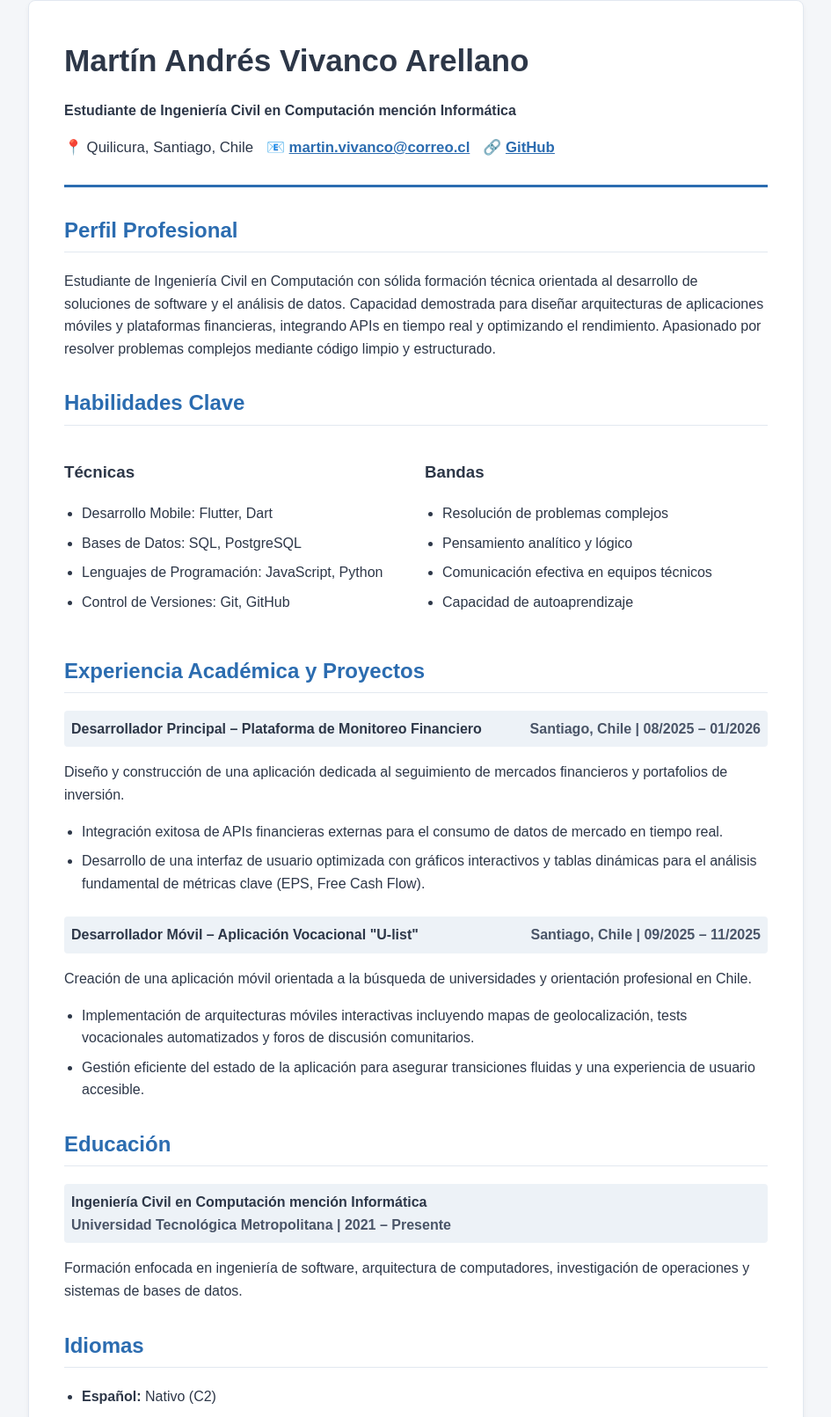
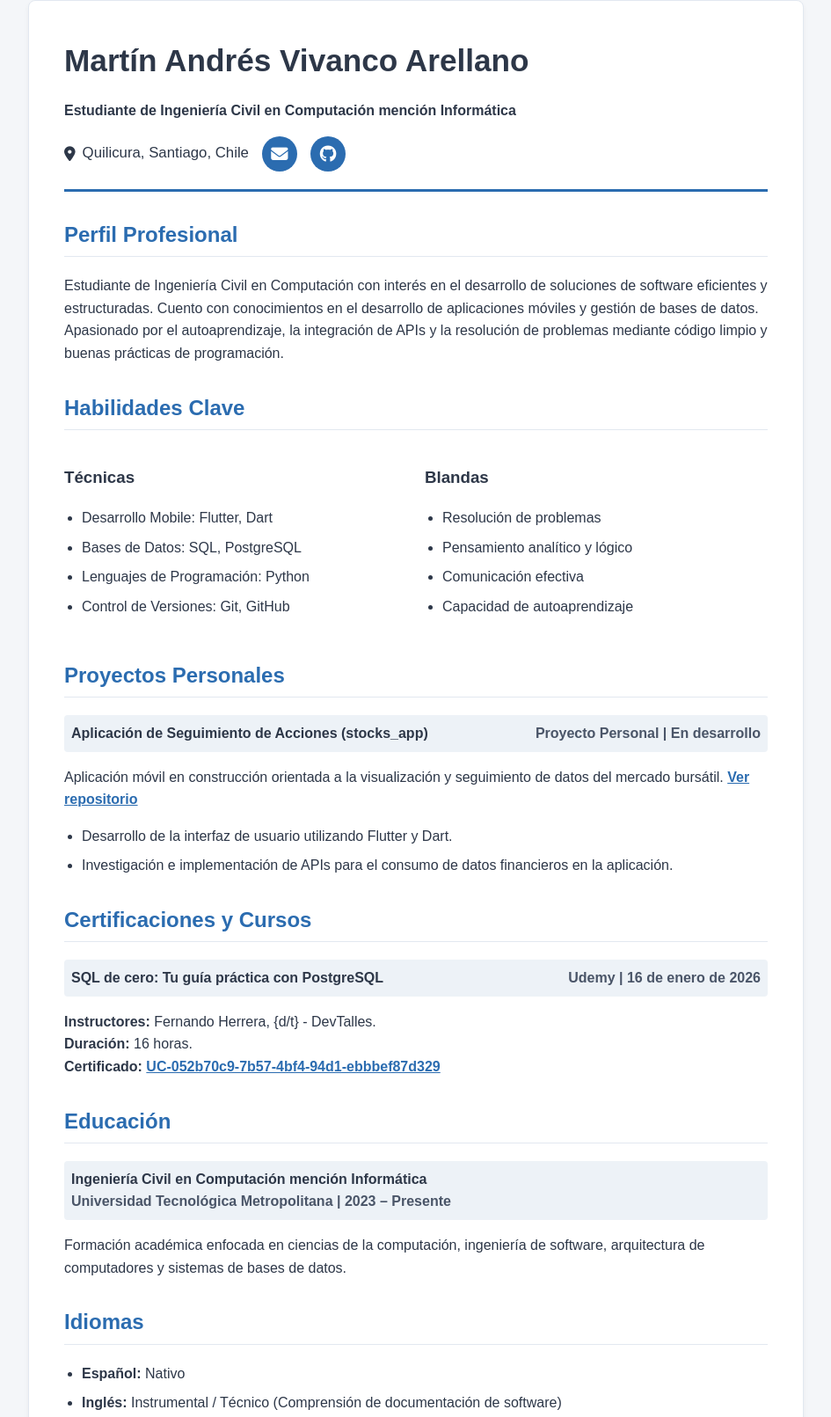
Before and after one commit to Matawue/cv-inclusivo, a plain HTML site: page index.html in a window 1280 px wide. Shown: the part 112-1723 px from the top of the page at 88% size, without its empty margins (167-1112 px from the left). Drawn offline with Linux system fonts and the light colour scheme.

Commit message:
Update index.html

```diff
--- a/index.html
+++ b/index.html
@@ -4,6 +4,8 @@
     <meta charset="UTF-8">
     <meta name="viewport" content="width=device-width, initial-scale=1.0">
     <title>CV Inclusivo - Martín Vivanco</title>
+    <link rel="stylesheet" href="https://cdnjs.cloudflare.com/ajax/libs/font-awesome/6.4.0/css/all.min.css">
+
     <style>
         /* --- VARIABLES DE COLOR (Tema Claro por defecto) --- */
         :root {
@@ -15,6 +17,8 @@
             --border-color: #e2e8f0;
             --btn-bg: #edf2f7;
             --btn-text: #2d3748;
+            --icon-btn-bg: #2b6cb0;
+            --icon-btn-text: #ffffff;
 
             /* Accesibilidad */
             --base-font-size: 16px;
@@ -25,16 +29,18 @@
             --bg-color: #000000;
             --container-bg: #000000;
             --text-color: #ffffff;
-            --text-muted: #ffff00; /* Amarillo para destacar texto secundario en fondo negro */
-            --primary-color: #00ffff; /* Neón para enlaces y botones principales */
+            --text-muted: #ffff00;
+            --primary-color: #00ffff;
             --border-color: #ffffff;
             --btn-bg: #ffffff;
             --btn-text: #000000;
+            --icon-btn-bg: #00ffff;
+            --icon-btn-text: #000000;
         }
 
-        /* --- ESTILOS GENERALES (Tipografía clara y sin serifas) --- */
+        /* --- ESTILOS GENERALES --- */
         body {
-            font-family: Arial, Helvetica, sans-serif; /* Tipografía altamente legible */
+            font-family: Arial, Helvetica, sans-serif;
             font-size: var(--base-font-size);
             line-height: 1.6;
             background-color: var(--bg-color);
@@ -109,31 +115,56 @@
             margin-top: 30px;
         }
 
+        /* --- BOTONES DE CONTACTO CON ICONOS --- */
         .contact-info {
             list-style: none;
             padding: 0;
-            margin: 10px 0 0 0;
+            margin: 15px 0 0 0;
             display: flex;
             flex-wrap: wrap;
             gap: 15px;
+            align-items: center;
         }
 
         .contact-info li {
             font-size: 1.05rem;
+            display: flex;
+            align-items: center;
+            gap: 8px;
         }
 
-        a {
+        .icon-btn {
+            display: inline-flex;
+            align-items: center;
+            justify-content: center;
+            background-color: var(--icon-btn-bg);
+            color: var(--icon-btn-text);
+            width: 40px;
+            height: 40px;
+            border-radius: 50%;
+            text-decoration: none;
+            font-size: 1.2rem;
+            transition: transform 0.2s;
+        }
+
+        .icon-btn:hover {
+            transform: scale(1.1);
+            text-decoration: none;
+        }
+
+        /* Enlaces normales */
+        a:not(.icon-btn) {
             color: var(--primary-color);
             text-decoration: underline;
             font-weight: bold;
         }
 
         /* --- LISTAS Y DETALLES --- */
-        ul {
+        ul.bullet-list {
             padding-left: 20px;
         }
 
-        li {
+        ul.bullet-list li {
             margin-bottom: 8px;
         }
 
@@ -177,8 +208,8 @@
     <div class="accessibility-bar" aria-label="Herramientas de accesibilidad">
         <strong>Herramientas de Accesibilidad:</strong>
         <div class="accessibility-controls">
-            <button onclick="changeFontSize(1)" window-size="up" aria-label="Aumentar tamaño del texto">A+</button>
-            <button onclick="changeFontSize(-1)" window-size="down" aria-label="Disminuir tamaño del texto">A-</button>
+            <button onclick="changeFontSize(1)" aria-label="Aumentar tamaño del texto">A+</button>
+            <button onclick="changeFontSize(-1)" aria-label="Disminuir tamaño del texto">A-</button>
             <button onclick="toggleContrast()" id="contrastBtn" aria-label="Cambiar a alto contraste">Alto Contraste</button>
         </div>
     </div>
@@ -188,15 +219,23 @@
             <h1>Martín Andrés Vivanco Arellano</h1>
             <p><strong>Estudiante de Ingeniería Civil en Computación mención Informática</strong></p>
             <ul class="contact-info">
-                <li>📍 Quilicura, Santiago, Chile</li>
-                <li>📧 <a href="mailto:martin.vivanco@correo.cl" aria-label="Enviar correo a martin.vivanco@correo.cl">martin.vivanco@correo.cl</a></li>
-                <li>🔗 <a href="https://github.com/tu-usuario" target="_blank" aria-label="Visitar perfil de GitHub de Martín Vivanco (se abre en una nueva pestaña)">GitHub</a></li>
+                <li><i class="fas fa-map-marker-alt" aria-hidden="true"></i> Quilicura, Santiago, Chile</li>
+                <li>
+                    <a href="mailto:mvivarellano@gmail.com" class="icon-btn" aria-label="Enviar correo electrónico a mvivarellano@gmail.com">
+                        <i class="fas fa-envelope" aria-hidden="true"></i>
+                    </a>
+                </li>
+                <li>
+                    <a href="https://github.com/Matawue" target="_blank" class="icon-btn" aria-label="Visitar perfil de GitHub (se abre en una nueva pestaña)">
+                        <i class="fab fa-github" aria-hidden="true"></i>
+                    </a>
+                </li>
             </ul>
         </header>
 
         <section aria-labelledby="perfil-titulo">
             <h2 id="perfil-titulo">Perfil Profesional</h2>
-            <p>Estudiante de Ingeniería Civil en Computación con sólida formación técnica orientada al desarrollo de soluciones de software y el análisis de datos. Capacidad demostrada para diseñar arquitecturas de aplicaciones móviles y plataformas financieras, integrando APIs en tiempo real y optimizando el rendimiento. Apasionado por resolver problemas complejos mediante código limpio y estructurado.</p>
+            <p>Estudiante de Ingeniería Civil en Computación con interés en el desarrollo de soluciones de software eficientes y estructuradas. Cuento con conocimientos en el desarrollo de aplicaciones móviles y gestión de bases de datos. Apasionado por el autoaprendizaje, la integración de APIs y la resolución de problemas mediante código limpio y buenas prácticas de programación.</p>
         </section>
 
         <section aria-labelledby="habilidades-titulo">
@@ -204,50 +243,52 @@
             <div class="skills-grid">
                 <div>
                     <h3>Técnicas</h3>
-                    <ul>
+                    <ul class="bullet-list">
                         <li>Desarrollo Mobile: Flutter, Dart</li>
                         <li>Bases de Datos: SQL, PostgreSQL</li>
-                        <li>Lenguajes de Programación: JavaScript, Python</li>
+                        <li>Lenguajes de Programación: Python</li>
                         <li>Control de Versiones: Git, GitHub</li>
                     </ul>
                 </div>
                 <div>
-                    <h3>Bandas</h3>
-                    <ul>
-                        <li>Resolución de problemas complejos</li>
+                    <h3>Blandas</h3>
+                    <ul class="bullet-list">
+                        <li>Resolución de problemas</li>
                         <li>Pensamiento analítico y lógico</li>
-                        <li>Comunicación efectiva en equipos técnicos</li>
+                        <li>Comunicación efectiva</li>
                         <li>Capacidad de autoaprendizaje</li>
                     </ul>
                 </div>
             </div>
         </section>
 
-        <section aria-labelledby="experiencia-titulo">
-            <h2 id="experiencia-titulo">Experiencia Académica y Proyectos</h2>
+        <section aria-labelledby="proyectos-titulo">
+            <h2 id="proyectos-titulo">Proyectos Personales</h2>
 
             <div class="project">
                 <div class="project-header">
-                    <span>Desarrollador Principal – Plataforma de Monitoreo Financiero</span>
-                    <span class="project-meta">Santiago, Chile | 08/2025 – 01/2026</span>
+                    <span>Aplicación de Seguimiento de Acciones (stocks_app)</span>
+                    <span class="project-meta">Proyecto Personal | En desarrollo</span>
                 </div>
-                <p>Diseño y construcción de una aplicación dedicada al seguimiento de mercados financieros y portafolios de inversión.</p>
-                <ul>
-                    <li>Integración exitosa de APIs financieras externas para el consumo de datos de mercado en tiempo real.</li>
-                    <li>Desarrollo de una interfaz de usuario optimizada con gráficos interactivos y tablas dinámicas para el análisis fundamental de métricas clave (EPS, Free Cash Flow).</li>
+                <p>Aplicación móvil en construcción orientada a la visualización y seguimiento de datos del mercado bursátil. <a href="https://github.com/Matawue/stocks_app" target="_blank" aria-label="Ver repositorio de stocks_app en GitHub (se abre en nueva pestaña)">Ver repositorio</a></p>
+                <ul class="bullet-list">
+                    <li>Desarrollo de la interfaz de usuario utilizando Flutter y Dart.</li>
+                    <li>Investigación e implementación de APIs para el consumo de datos financieros en la aplicación.</li>
                 </ul>
             </div>
+        </section>
+
+        <section aria-labelledby="certificaciones-titulo">
+            <h2 id="certificaciones-titulo">Certificaciones y Cursos</h2>
 
             <div class="project">
                 <div class="project-header">
-                    <span>Desarrollador Móvil – Aplicación Vocacional "U-list"</span>
-                    <span class="project-meta">Santiago, Chile | 09/2025 – 11/2025</span>
+                    <span>SQL de cero: Tu guía práctica con PostgreSQL</span>
+                    <span class="project-meta">Udemy | 16 de enero de 2026</span>
                 </div>
-                <p>Creación de una aplicación móvil orientada a la búsqueda de universidades y orientación profesional en Chile.</p>
-                <ul>
-                    <li>Implementación de arquitecturas móviles interactivas incluyendo mapas de geolocalización, tests vocacionales automatizados y foros de discusión comunitarios.</li>
-                    <li>Gestión eficiente del estado de la aplicación para asegurar transiciones fluidas y una experiencia de usuario accesible.</li>
-                </ul>
+                <p><strong>Instructores:</strong> Fernando Herrera, {d/t} - DevTalles.<br>
+                <strong>Duración:</strong> 16 horas.<br>
+                <strong>Certificado:</strong> <a href="https://ude.my/UC-052b70c9-7b57-4bf4-94d1-ebbbef87d329" target="_blank" aria-label="Ver certificado de SQL en Udemy (se abre en nueva pestaña)">UC-052b70c9-7b57-4bf4-94d1-ebbbef87d329</a></p>
             </div>
         </section>
 
@@ -256,39 +297,31 @@
             <div class="project">
                 <div class="project-header">
                     <span>Ingeniería Civil en Computación mención Informática</span>
-                    <span class="project-meta">Universidad Tecnológica Metropolitana | 2021 – Presente</span>
+                    <span class="project-meta">Universidad Tecnológica Metropolitana | 2023 – Presente</span>
                 </div>
-                <p>Formación enfocada en ingeniería de software, arquitectura de computadores, investigación de operaciones y sistemas de bases de datos.</p>
+                <p>Formación académica enfocada en ciencias de la computación, ingeniería de software, arquitectura de computadores y sistemas de bases de datos.</p>
             </div>
         </section>
 
         <section aria-labelledby="idiomas-titulo">
             <h2 id="idiomas-titulo">Idiomas</h2>
-            <ul>
-                <li><strong>Español:</strong> Nativo (C2)</li>
+            <ul class="bullet-list">
+                <li><strong>Español:</strong> Nativo</li>
                 <li><strong>Inglés:</strong> Instrumental / Técnico (Comprensión de documentación de software)</li>
             </ul>
-        </section>
-
-        <section aria-labelledby="referencias-titulo">
-            <h2 id="referencias-titulo">Referencias</h2>
-            <p>Disponibles a solicitud académica o profesional.</p>
         </section>
     </main>
 
     <script>
-        // Función para cambiar tamaño de texto
         let currentSize = 16;
         function changeFontSize(action) {
             const root = document.documentElement;
             currentSize += action;
-            // Límites para evitar que se rompa el diseño (entre 12px y 24px)
             if (currentSize < 12) currentSize = 12;
             if (currentSize > 24) currentSize = 24;
             root.style.setProperty('--base-font-size', currentSize + 'px');
         }
 
-        // Función para alternar el alto contraste
         function toggleContrast() {
             const body = document.body;
             const btn = document.getElementById('contrastBtn');
```
